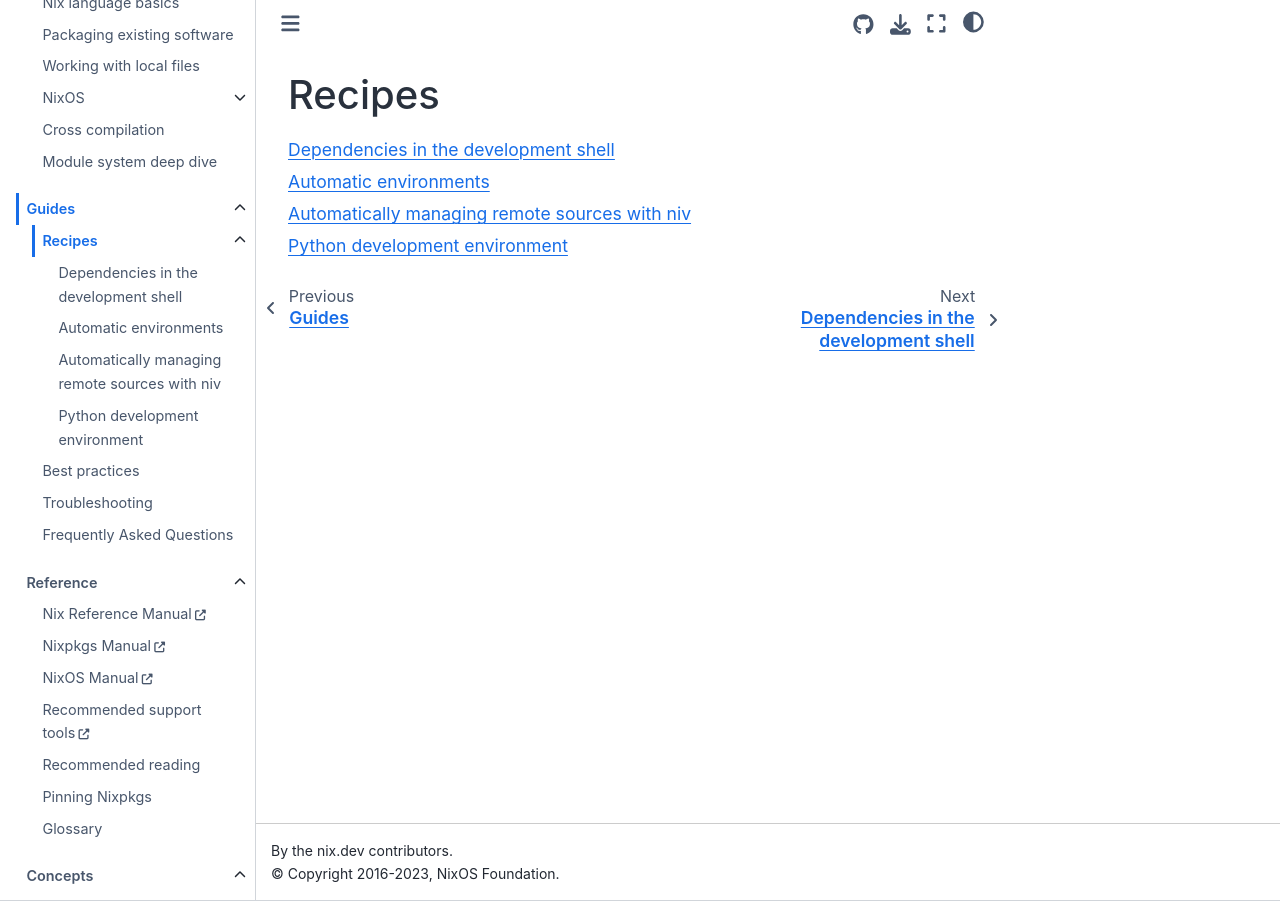
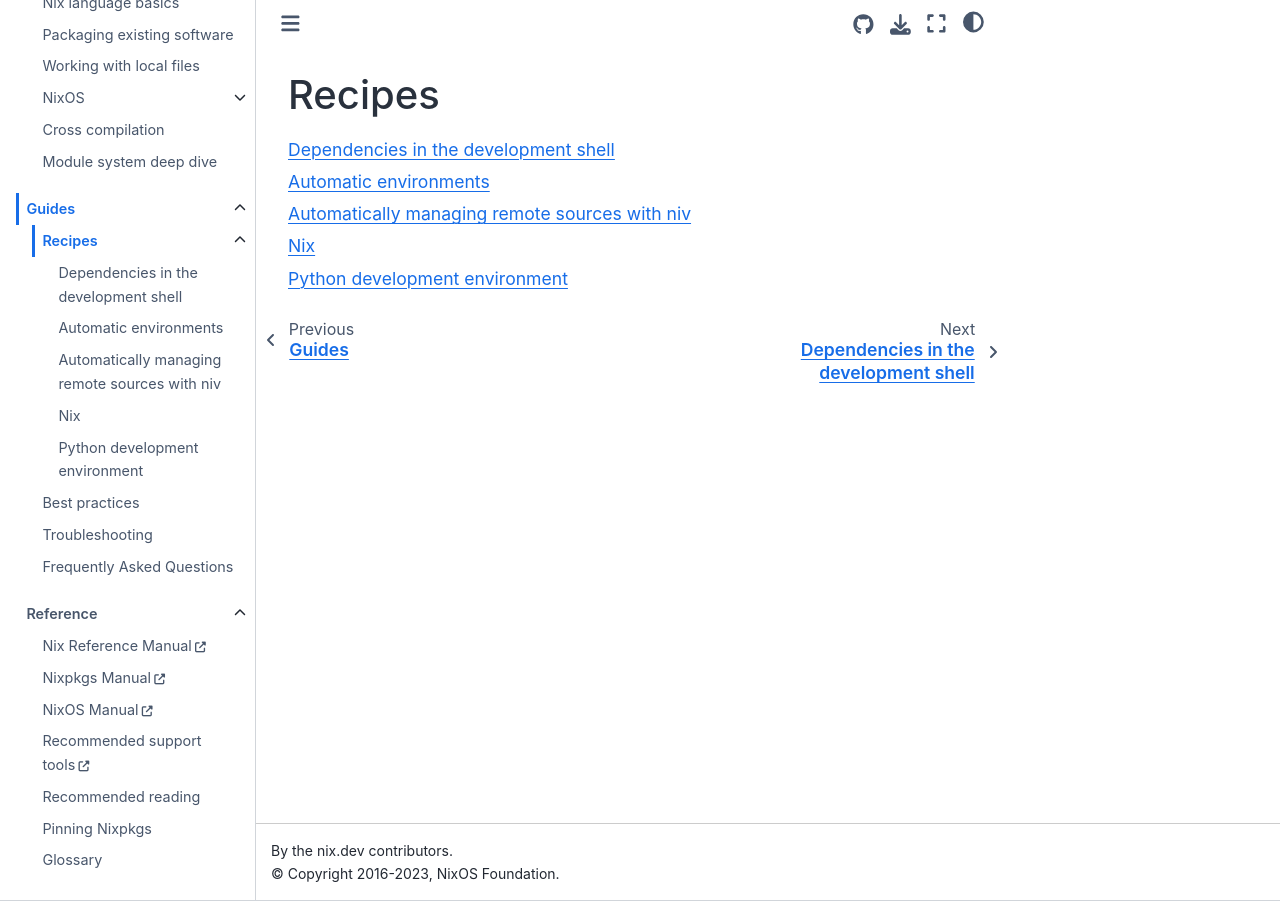
Before and after one commit to NixOS/nix.dev, a Sphinx documentation site: the page built from source/guides/recipes/index.md, in a window 1280 px wide. Built offline with Sphinx 7.4.7 and the Sphinx Book theme 1.1.4, drawn with Linux system fonts in a browser that asks for light colours.

Commit message:
add nix-recipes to page index and fix hierarchy

````diff
--- a/source/guides/recipes/index.md
+++ b/source/guides/recipes/index.md
@@ -7,5 +7,6 @@
 sharing-dependencies.md
 Automatic environments <direnv>
 dependency-management.md
+nix-recipes.md
 Python development environment <./python-environment.md>
 ```
--- a/source/guides/recipes/nix-recipes.md
+++ b/source/guides/recipes/nix-recipes.md
@@ -1,4 +1,6 @@
-### How do I force nix to re-check whether something exists at a binary cache?
+# Nix
+
+## How do I force nix to re-check whether something exists at a binary cache?
 
 Nix caches the contents of binary caches so that it doesn't have to query them
 on every command. This includes negative answers (cache doesn't have something).
````
